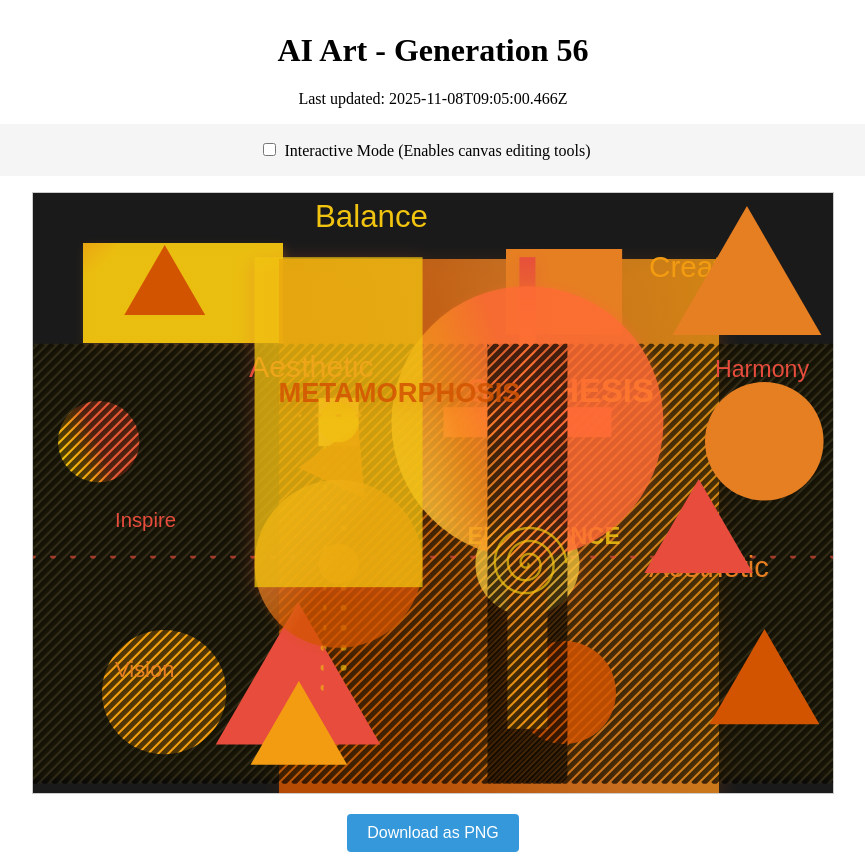
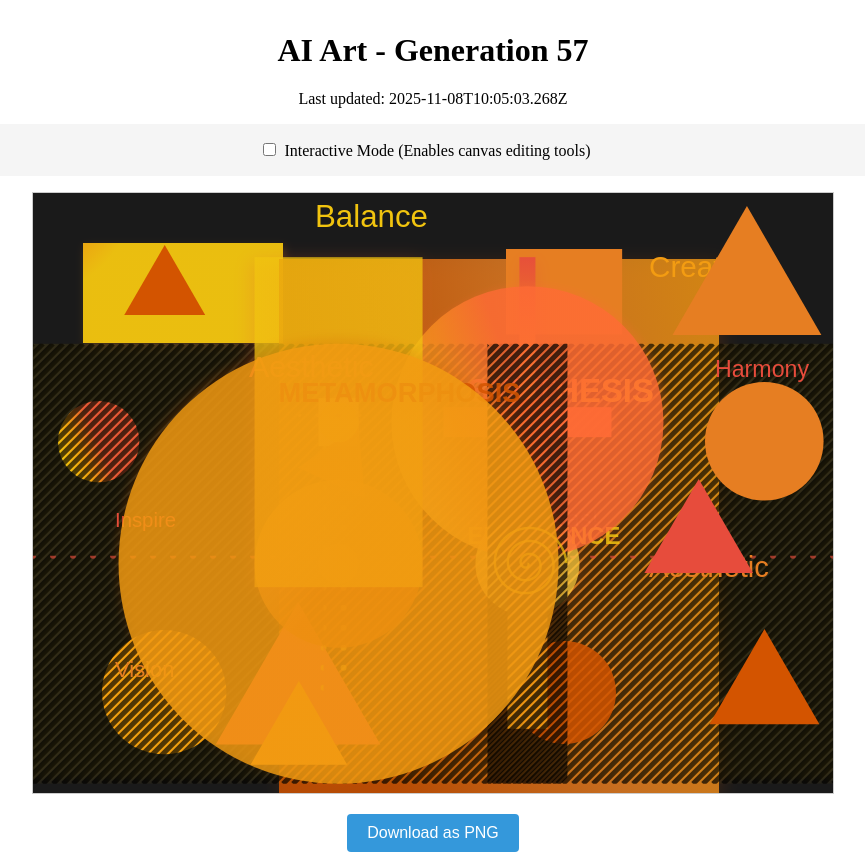
Before and after one commit to mcclowes/ai-art, a React (Vite) app: page / in a window 1280 px wide. Shown: the whole page, without its empty margins (207-1072 px from the left). Built offline with nearby package versions, Linux system fonts and the light colour scheme.

Commit message:
Improve artwork - Generation 57

```diff
--- a/src/artwork-state.ts
+++ b/src/artwork-state.ts
@@ -755,9 +755,35 @@ export const artworkState: ArtworkState = {
       "size": 62.703382229343454,
       "fillStyle": "#e74c3c",
       "id": "triangle_1762592700466"
+    },
+    {
+      "type": "circle",
+      "x": 305.5624227441286,
+      "y": 370.82818294190355,
+      "radius": 220,
+      "fillStyle": "#d35400",
+      "gradient": {
+        "type": "radial",
+        "colors": [
+          "#d35400",
+          "#e67e22",
+          "#f39c12"
+        ],
+        "direction": 2.5547340001483665,
+        "centerX": 0.30964309938989937,
+        "centerY": 0.5974812853336781
+      },
+      "shadow": {
+        "blur": 11.855182289464707,
+        "color": "#d3540040",
+        "offsetX": -0.5478254175197055,
+        "offsetY": -4.9079823151177155
+      },
+      "opacity": 0.8195527551939146,
+      "id": "gradient_circle_1762596303268"
     }
   ],
-  "generation": 56,
-  "lastUpdated": "2025-11-08T09:05:00.466Z",
+  "generation": 57,
+  "lastUpdated": "2025-11-08T10:05:03.268Z",
   "cycleStarted": "2025-11-06T02:35:49.500Z"
 };
```
